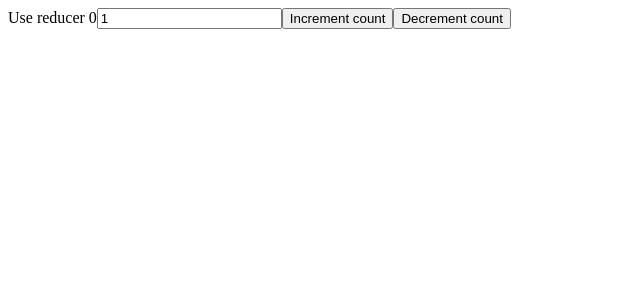
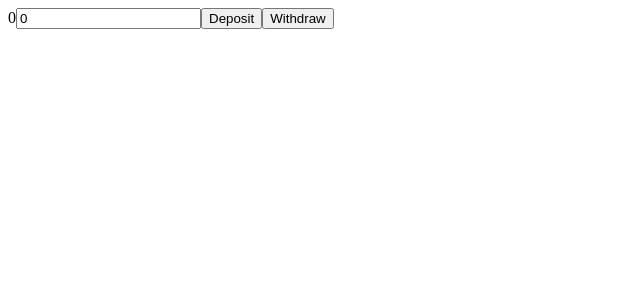
Before and after one commit to MiquelMarinoEspinosa/recipe-app, a React (Vite) app in the folder foodapp/: page / in a window 1280 px wide. Shown: the top 300 px of the page, without its empty margins (0-640 px from the left). Built offline with nearby package versions, Linux system fonts and the light colour scheme.

Commit message:
bank account reducer

```diff
--- /dev/null
+++ b/foodapp/src/AppBankAccountReducer.jsx
@@ -0,0 +1,39 @@
+import { useReducer, useState } from "react";
+
+export default function AppBankAccountReducer() {
+  function reducer(state, action) {
+    if (action.type === "add") {
+      return { ...state, balance: state.balance + action.payload };
+    }
+    if (action.type === "sub") {
+      return { ...state, balance: state.balance - action.payload };
+    }
+  }
+  const [state, dispatch] = useReducer(reducer, { balance: 0 });
+  const [amount, setAmount] = useState(0);
+
+  return (
+    <div>
+      {state.balance}
+      <input
+        type="text"
+        onChange={(e) => setAmount(e.target.value)}
+        value={amount}
+      />
+      <button
+        onClick={() => {
+          dispatch({ type: "add", payload: Number(amount) });
+        }}
+      >
+        Deposit
+      </button>
+      <button
+        onClick={() => {
+          dispatch({ type: "sub", payload: Number(amount) });
+        }}
+      >
+        Withdraw
+      </button>
+    </div>
+  );
+}
--- a/foodapp/src/main.jsx
+++ b/foodapp/src/main.jsx
@@ -2,10 +2,12 @@ import React from "react";
 import ReactDOM from "react-dom/client";
 import App from "./App";
 import AppReduce from "./AppReduce";
+import AppBankAccountReducer from "./AppBankAccountReducer";
 
 ReactDOM.createRoot(document.getElementById("root")).render(
   <React.StrictMode>
     {/* <App /> */}
-    <AppReduce />
+    {/* <AppReduce /> */}
+    <AppBankAccountReducer />
   </React.StrictMode>
 );
```
